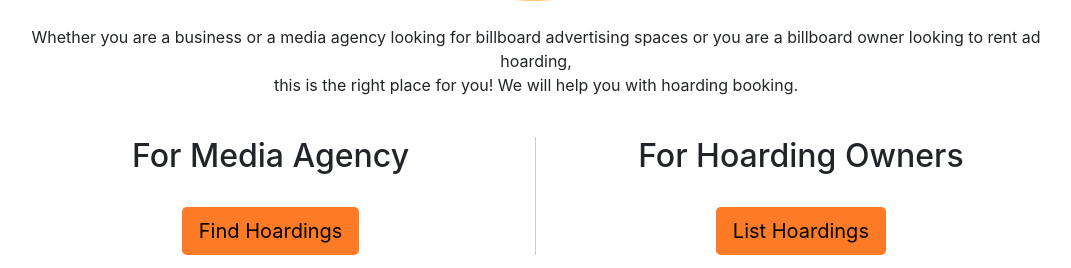
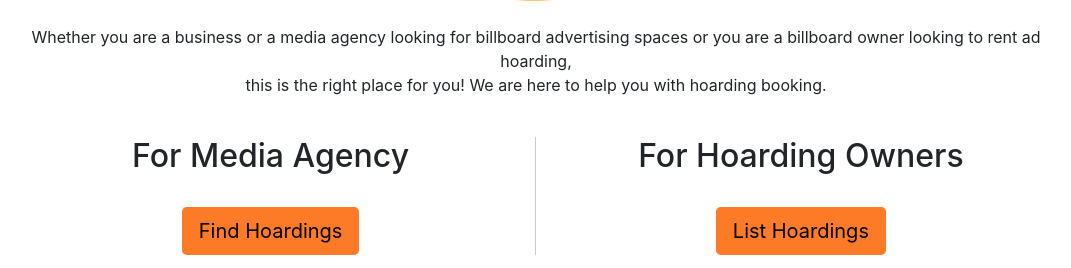
Before and after one commit to coderpen-me/omoads-frontend, a Django app: page /landingpage/ in a window 1280 px wide. Shown: the part 491-759 px from the top of the page, without its empty margins (104-1175 px from the left). Run offline with Django 3.2, Linux system fonts and the light colour scheme; parts of the project's set-up code (start-up, migrations or seed data) failed here and were passed over; some libraries are stand-ins or nearby versions.

Commit message:
landingpage1.html

```diff
--- a/ecommerce/templates/landing.html
+++ b/ecommerce/templates/landing.html
@@ -38,7 +38,7 @@
                     <img src="{% static 'img/images' %}/IMG_4502.PNG" class="ln2-img1" />
                     <br><br>
                     <p>Whether you are a business or a media agency  looking  for billboard advertising spaces or you are a
-                    billboard owner looking to rent ad hoarding,<br> this is the right place for you! We will help you with hoarding booking.
+                    billboard owner looking to rent ad hoarding,<br> this is the right place for you! We are here to help you with hoarding booking.
                     </p><br>
                     <div class="row">
                         <div class="col-md-6" style="border-right:1px solid #ccc;">
```
